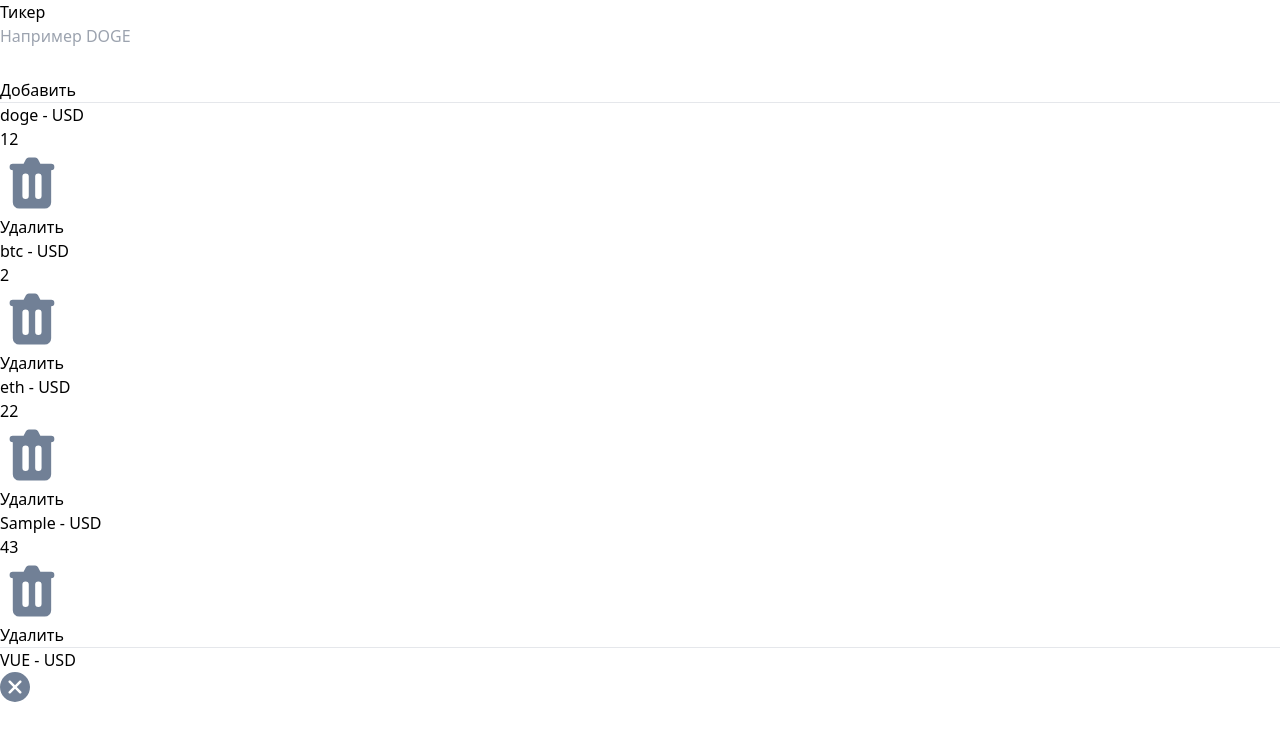
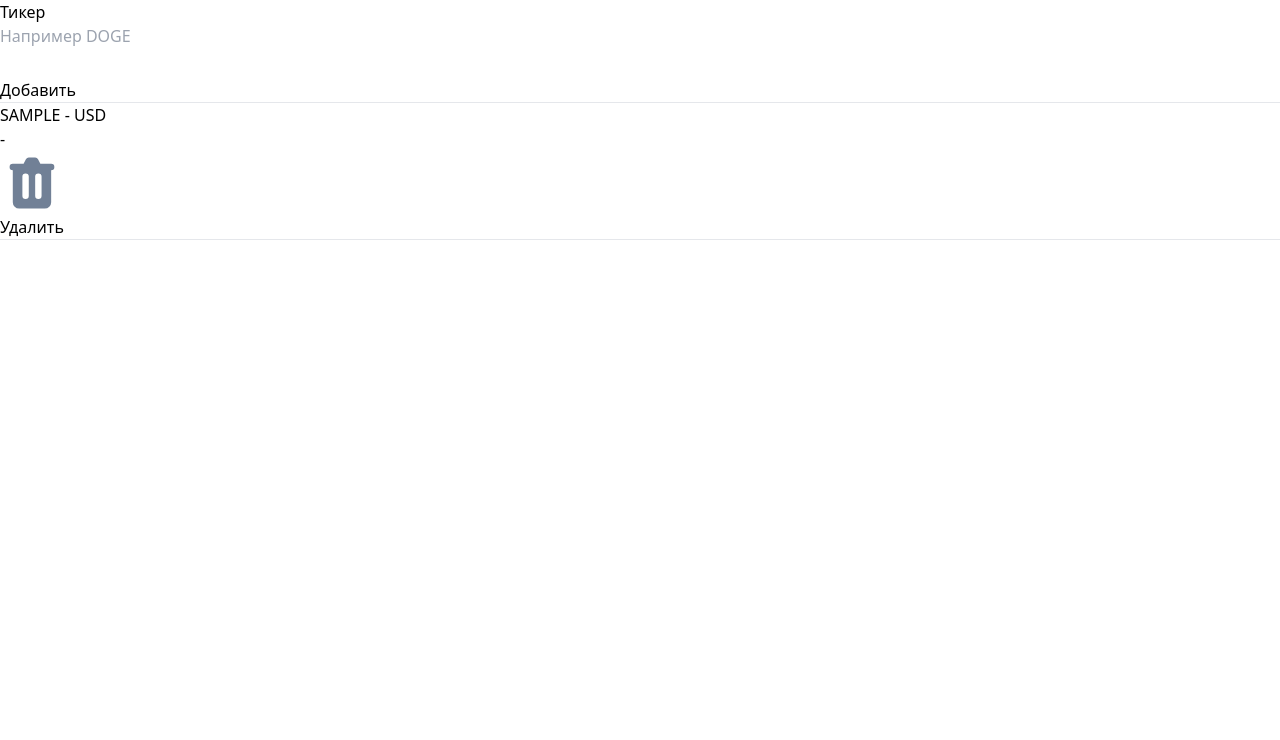
Before and after one commit to dsa25/badCode, a Vue app: page / in a window 1280 px wide. Both pictures are taken after typing "Sample" into the empty fields and a click on the button "Добавить". Shown: the top 740 px of the page. Built offline with nearby package versions, Linux system fonts and the light colour scheme.

Commit message:
get pricies fetch and graph

```diff
--- a/src/App.vue
+++ b/src/App.vue
@@ -45,10 +45,15 @@
 
       <template v-if="tickers.length">
         <hr class="w-full border-t border-gray-600 my-4" />
+        {{ sel }}
         <dl class="mt-5 grid grid-cols-1 gap-5 sm:grid-cols-3">
           <div
             v-for="t in tickers"
             :key="t"
+            @click="select(t)"
+            :class="{
+              'border-4': sel === t
+            }"
             class="bg-white overflow-hidden shadow rounded-lg border-purple-800 border-solid cursor-pointer"
           >
             <div class="px-4 py-5 sm:p-6 text-center">
@@ -61,7 +66,7 @@
             </div>
             <div class="w-full border-t border-gray-200"></div>
             <button
-              @click="handleDelete(t)"
+              @click.stop="handleDelete(t)"
               class="flex items-center justify-center font-medium w-full bg-gray-100 px-4 py-4 sm:px-6 text-md text-gray-500 hover:text-gray-600 hover:bg-gray-200 hover:opacity-20 transition-all focus:outline-none"
             >
               <svg
@@ -83,17 +88,25 @@
         <hr class="w-full border-t border-gray-600 my-4" />
       </template>
 
-      <section class="relative">
+      <section v-if="sel" class="relative">
         <h3 class="text-lg leading-6 font-medium text-gray-900 my-8">
-          VUE - USD
+          {{ sel.name }} - USD
         </h3>
         <div class="flex items-end border-gray-600 border-b border-l h-64">
-          <div class="bg-purple-800 border w-10 h-24"></div>
-          <div class="bg-purple-800 border w-10 h-32"></div>
-          <div class="bg-purple-800 border w-10 h-48"></div>
-          <div class="bg-purple-800 border w-10 h-16"></div>
+          <div
+            v-for="(bar, ind) in normalizeGraph()"
+            :key="ind"
+            :style="{ height: `${bar}%` }"
+            class="bg-purple-800 border w-10"
+          >
+            {{ ind }}
+          </div>
         </div>
-        <button type="button" class="absolute top-0 right-0">
+        <button
+          @click="sel = null"
+          type="button"
+          class="absolute top-0 right-0"
+        >
           <svg
             xmlns="http://www.w3.org/2000/svg"
             xmlns:xlink="http://www.w3.org/1999/xlink"
@@ -126,24 +139,49 @@
   name: "App",
   data() {
     return {
-      ticker: null,
-      tickers: [
-        { name: "doge", price: 12 },
-        { name: "btc", price: 2 },
-        { name: "eth", price: 22 }
-      ]
+      ticker: "",
+      tickers: [],
+      sel: null,
+      graph: []
     }
   },
   methods: {
     add() {
-      this.tickers.push({
-        name: this.ticker,
-        price: 43
-      })
+      const currentTicker = {
+        name: this.ticker.toUpperCase(),
+        price: "-"
+      }
+      this.tickers.push(currentTicker)
+      setInterval(async () => {
+        const f = await fetch(
+          `https://min-api.cryptocompare.com/data/price?fsym=${currentTicker.name}&tsyms=USD&api_key=c4a94e93dff5e4b0f6b6cb58c1c3d68734a6c3dcf8a1f27370f88ad842cb8e3f`
+        )
+        const res = await f.json()
+        console.log(currentTicker)
+        // !!!!!!!!!
+        // currentTicker.price = res.USD не сработала реактивность
+        this.tickers.find((t) => t.name === currentTicker.name).price =
+          res.USD > 1 ? res.USD.toFixed(2) : res.USD.toPrecision(2)
+        currentTicker.price = res.USD
+        if (this.sel?.name === currentTicker.name) {
+          this.graph.push(res.USD)
+        }
+      }, 3000)
       this.ticker = ""
+    },
+    select(ticker) {
+      this.sel = ticker
+      this.graph = []
     },
     handleDelete(tickerToRemove) {
       this.tickers = this.tickers.filter((t) => t !== tickerToRemove)
+    },
+    normalizeGraph() {
+      const maxValue = Math.max(...this.graph)
+      const minValue = Math.min(...this.graph)
+      return this.graph.map(
+        (price) => 5 + ((price - minValue) * 95) / (maxValue - minValue)
+      )
     }
   }
 }
```
